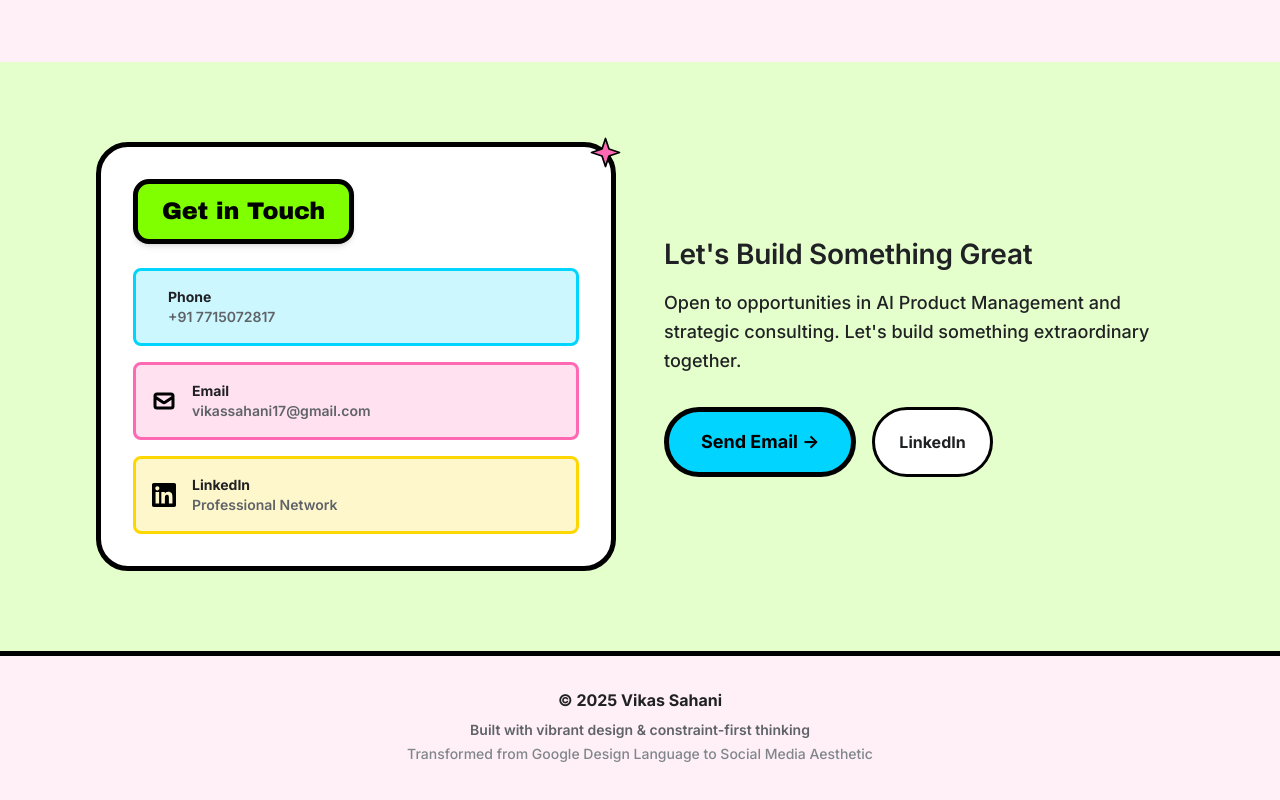
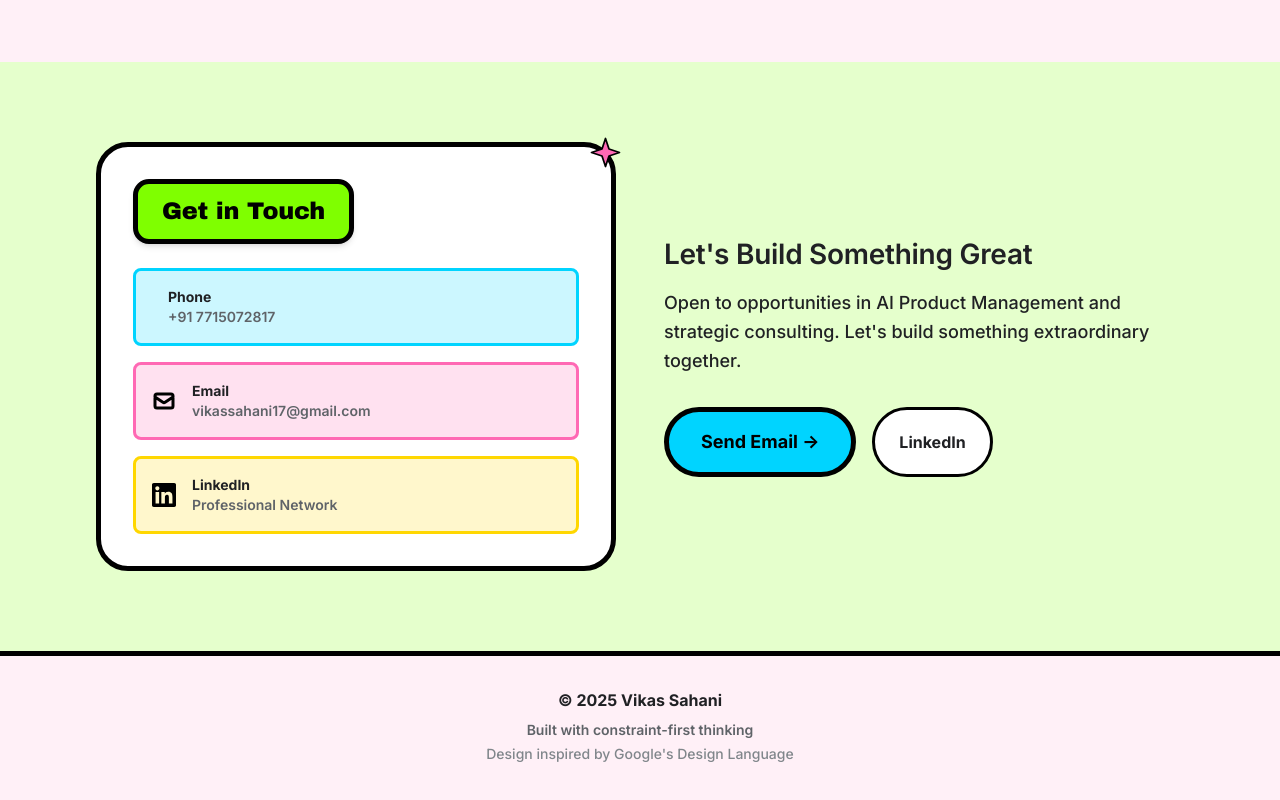
Before and after one commit to VIKAS9793/VIKAS9793.github.io, a React (Vite) app: page / in a window 1280 px wide. Shown: the part 6677-7477 px from the top of the page. Built offline with nearby package versions, Linux system fonts and the light colour scheme; a web font is replaced by a local one.

Commit message:
fix: Update footer to properly credit Google for design inspiration

```diff
--- a/src/App.tsx
+++ b/src/App.tsx
@@ -53,10 +53,10 @@ function App() {
             © {new Date().getFullYear()} {personalInfo.name}
           </p>
           <p className="text-text-secondary text-sm mt-2 font-semibold">
-            Built with vibrant design & constraint-first thinking
+            Built with constraint-first thinking
           </p>
           <p className="text-text-tertiary text-sm mt-1 font-medium">
-            Transformed from Google Design Language to Social Media Aesthetic
+            Design inspired by Google's Design Language
           </p>
         </div>
       </footer>
```
